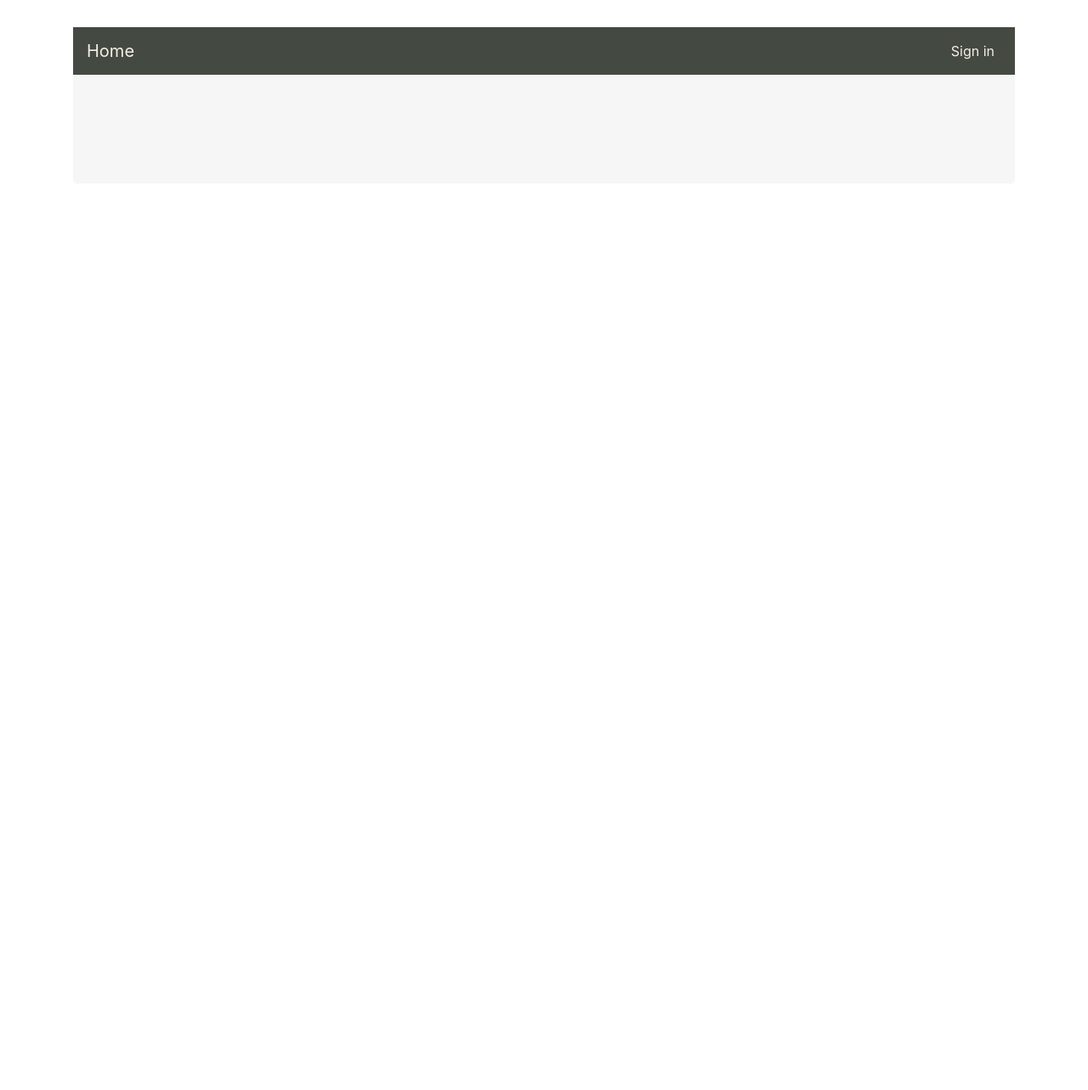
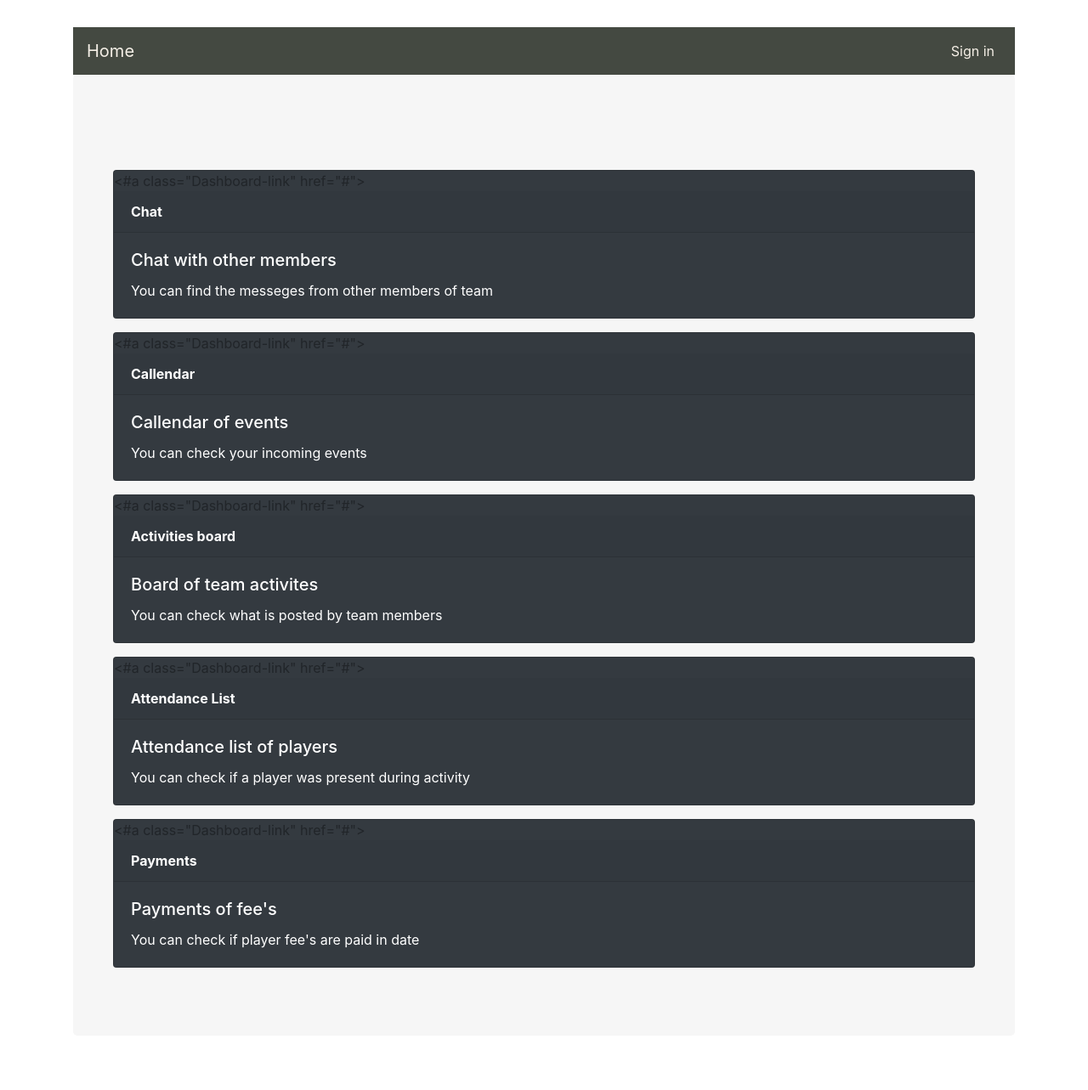
Before and after one commit to pi00le/SportManager, a Django app: page /team/ in a window 1280 px wide. Shown: the whole page at 85% size. Before the commit the page ends 88 px from the top, so only its background shows below. Run offline with Django 3.2, Linux system fonts and the light colour scheme; some libraries are stand-ins or nearby versions.

Commit message:
Group work on team management system. Defined view and functionalities in area of group

```diff
--- a/users/templates/users/team.html
+++ b/users/templates/users/team.html
@@ -4,7 +4,52 @@
 
 
 <div class="jumbotron" style="background-color: #F6F6F6">
+<div class="container mt-5">
 
+  <div class="card bg-dark mb-3" style="max-width: 100rem;">
+    <#a class="Dashboard-link" href="{%url 'chat' %}">
+    <div class="card-header" style="color:White"><b>Chat</b></div>
+    <div class="card-body">
+      <h5 class="card-title" style="color:White">Chat with other members</h5>
+      <p class="card-text" style="color:White">You can find the messeges from other members of team</p>
+    </div>
+  </div>
+  <div class="card bg-dark mb-3" style="max-width: 100rem;">
+    <#a class="Dashboard-link" href="{%url 'callendar' %}">
+    <div class="card-header" style="color:White"><b>Callendar</b></div>
+    <div class="card-body">
+      <h5 class="card-title" style="color:White">Callendar of events</h5>
+      <p class="card-text" style="color:White">You can check your incoming events</p>
+    </div>
+  </div>
+  <div class="card bg-dark mb-3" style="max-width: 100rem;">
+    <#a class="Dashboard-link" href="{%url 'board' %}">
+    <div class="card-header" style="color:White"><b>Activities board</b></div>
+    <div class="card-body">
+      <h5 class="card-title" style="color:White">Board of team activites</h5>
+      <p class="card-text" style="color:White">You can check what is posted by team members</p>
+    </div>
+  </div>
+  <div class="card bg-dark mb-3" style="max-width: 100rem;">
+    <#a class="Dashboard-link" href="{%url 'attendance' %}">
+    <div class="card-header" style="color:White"><b>Attendance List</b></div>
+    <div class="card-body">
+      <h5 class="card-title" style="color:White">Attendance list of players</h5>
+      <p class="card-text" style="color:White">You can check if a player was present during activity</p>
+    </div>
+  </div>
+  <div class="card bg-dark mb-3" style="max-width: 100rem;">
+    <#a class="Dashboard-link" href="{%url 'contributions' %}">
+    <div class="card-header" style="color:White"><b>Payments</b></div>
+    <div class="card-body">
+      <h5 class="card-title" style="color:White">Payments of fee's</h5>
+      <p class="card-text" style="color:White">You can check if player fee's are paid in date</p>
+    </a>
+    </div>
+  </div>
+
+
+</div>
 </div>
 
 {% endblock content %}
```
